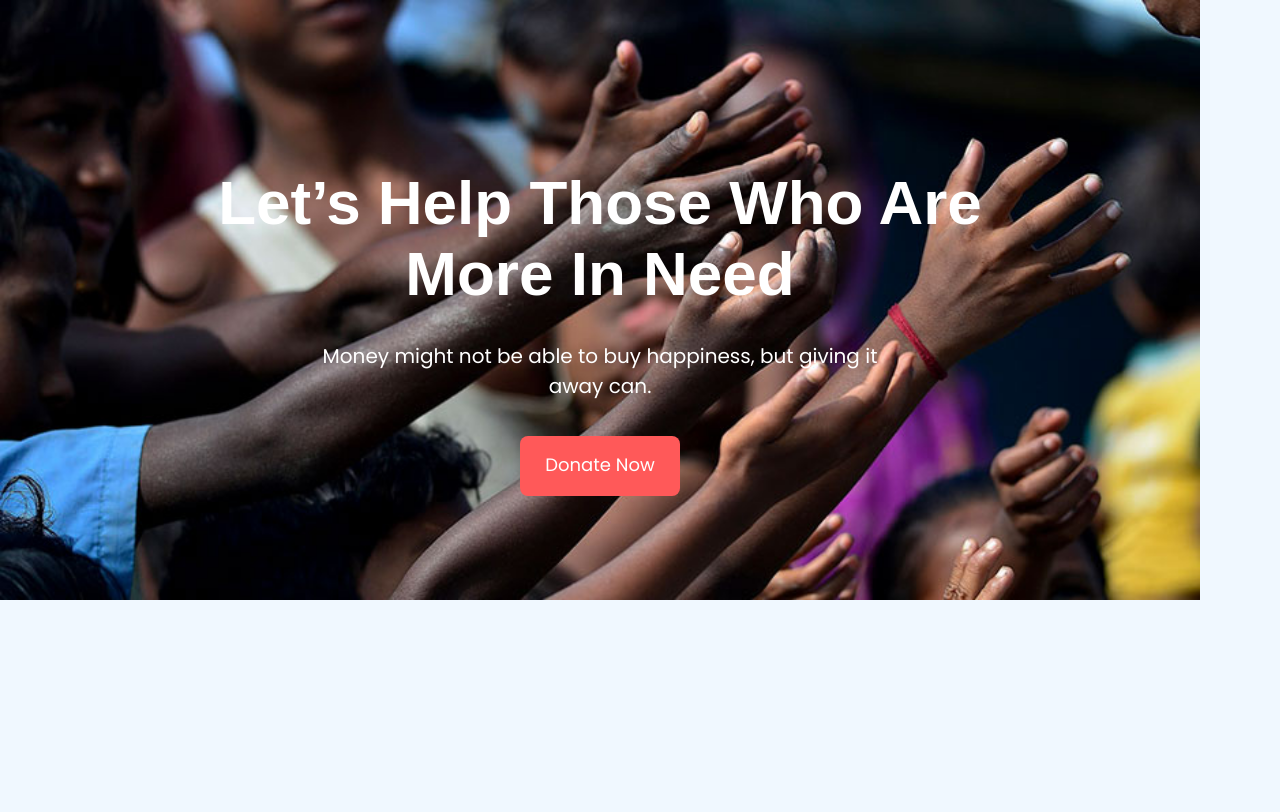
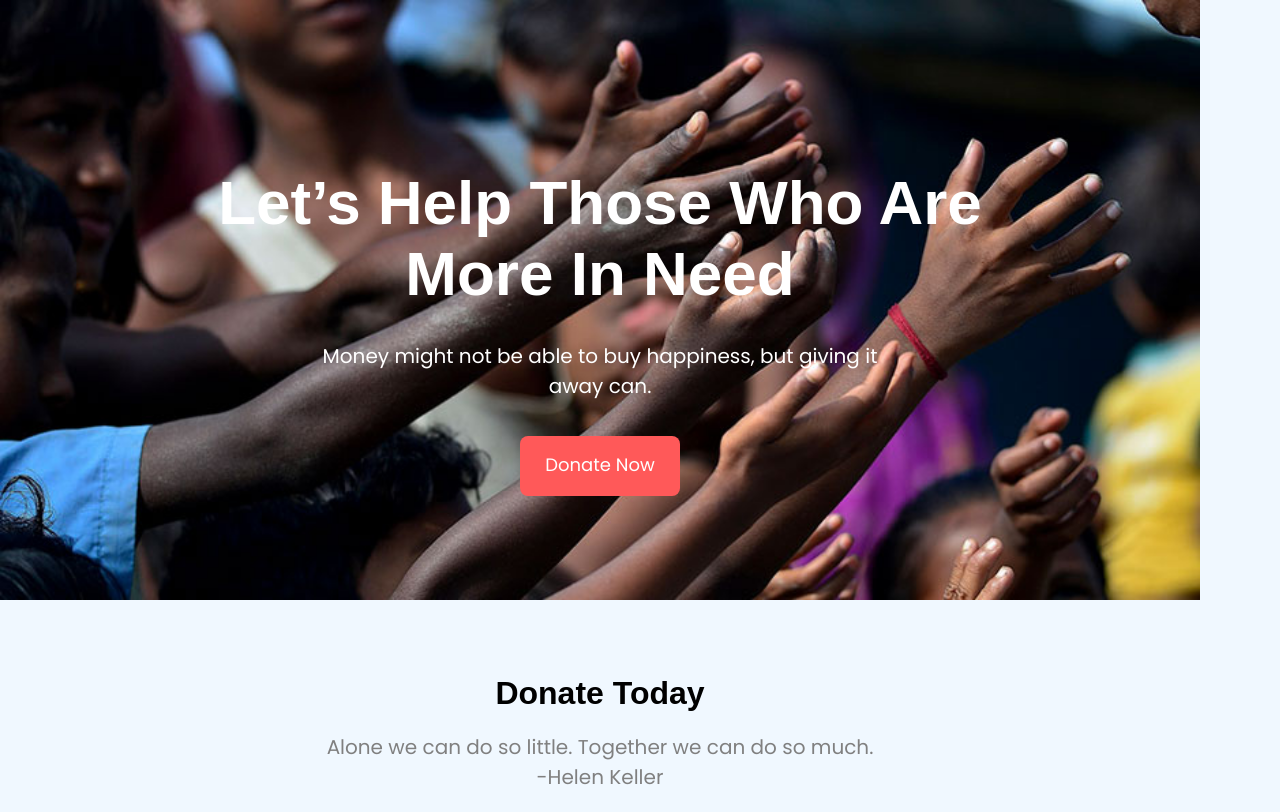
Before and after one commit to kavedweller/CWD-b6-Submission-1, a plain HTML site: page index.html in a window 1280 px wide. Drawn offline with Linux system fonts and the light colour scheme.

Commit message:
middle text div

```diff
--- a/index.html
+++ b/index.html
@@ -29,6 +29,15 @@
             </div>
         </div>
         <!-- text-on-top container ends -->
+        <div class="middle-container">
+            <div class="top-texts-container">
+                <div class="donate-today-title">Donate Today</div>
+                <div class="donate-today-text">
+                    <p>Alone we can do so little. Together we can do so much. <br>-Helen Keller</p>
+                </div>
+            </div>
+        </div>
+
     </div>
 
 </body>
--- a/style.css
+++ b/style.css
@@ -60,3 +60,28 @@ body {
 }
 
 /* Texts-on-top-ends */
+
+/* Donate-texts-div */
+.middle-container {
+    display: flex;
+    align-items: center;
+    justify-content: center;
+    width: 1200px;
+    padding-top: 75px;
+}
+
+.donate-today-title {
+    font-family: Arial, Helvetica, sans-serif;
+    font-weight: 700;
+    font-size: 32px;
+    text-align: center;
+}
+
+.donate-today-text {
+    max-width: 65%;
+    color: gray;
+    font-family: 'Poppins', sans-serif;
+    font-size: 20px;
+    text-align: center;
+    /* margin-top: 5px; */
+}
```
